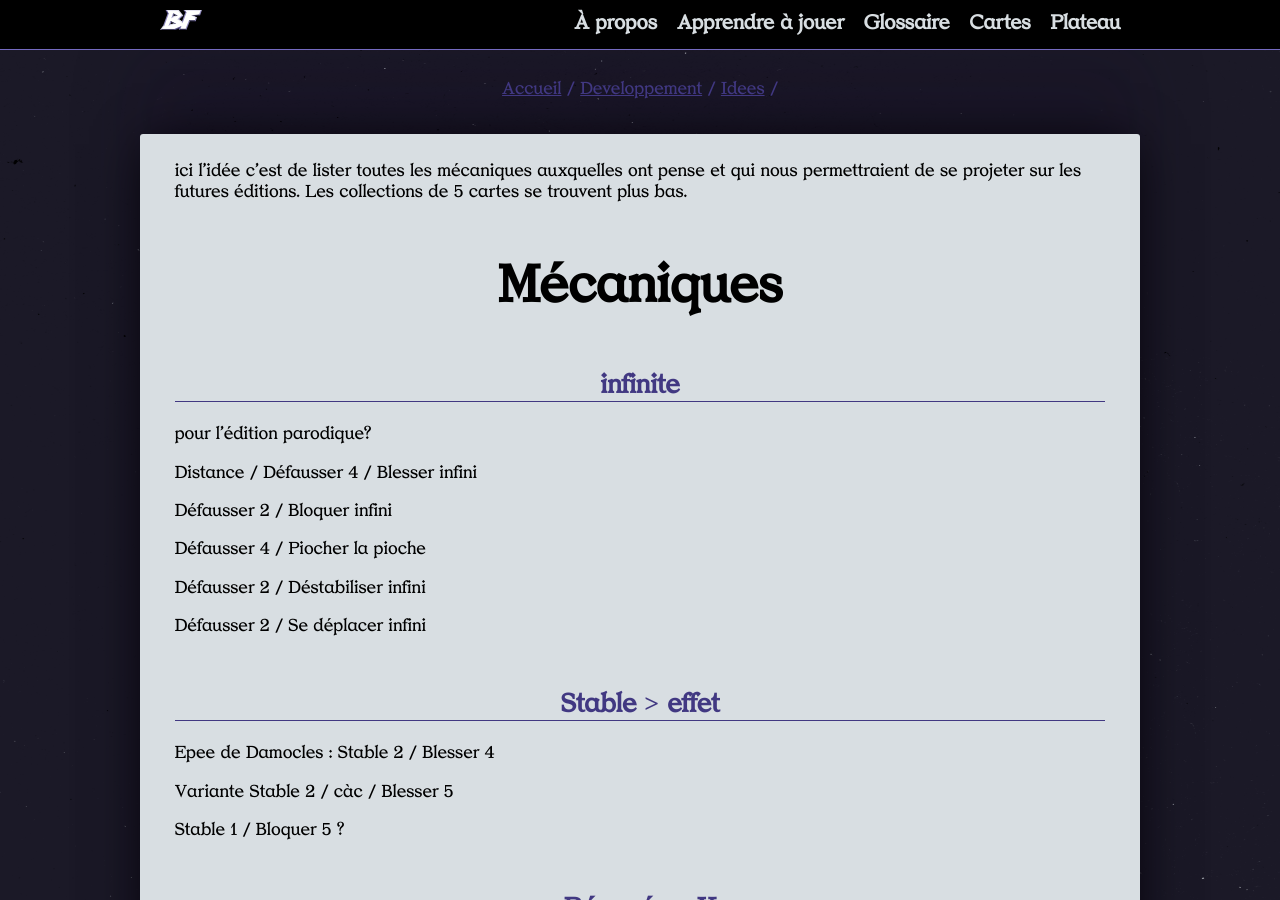
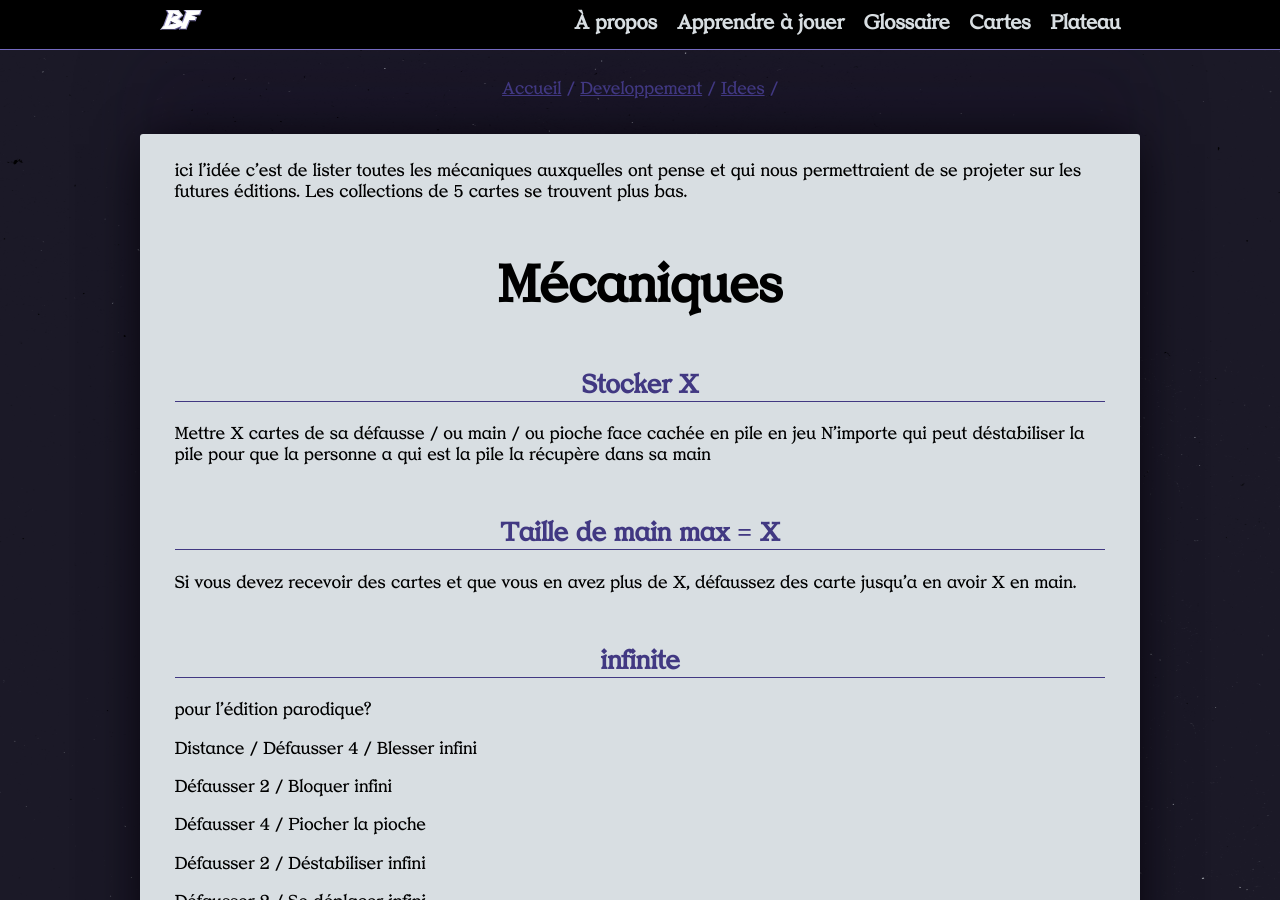
Before and after one commit to dracdrac/BATTLEFIGHT, a Jekyll site: the page built from developpement/idees/mecaniques.md, in a window 1280 px wide and 900 px high. Built offline with Jekyll 4.4.1, drawn with Linux system fonts in a browser that asks for light colours; our own code applies the rules of GitHub Pages for plain Markdown files; the repository's description, which GitHub fills in, is left out.

Commit message:
Update mecaniques.md

```diff
--- a/developpement/idees/mecaniques.md
+++ b/developpement/idees/mecaniques.md
@@ -3,6 +3,16 @@ ici l'idée c'est de lister toutes les mécaniques auxquelles ont pense et qui n
 Les collections de 5 cartes se trouvent plus bas.
 
 # Mécaniques
+
+## Stocker X
+
+Mettre X cartes de sa défausse / ou main / ou pioche face cachée en pile en jeu
+N'importe qui peut déstabiliser la pile pour que la personne a qui est la pile la récupère dans sa main
+
+## Taille de main max = X
+
+Si vous devez recevoir des cartes et que vous en avez plus de X, défaussez des carte jusqu'a en avoir X en main.
+
 
 ## infinite
 pour l'édition parodique?
```
